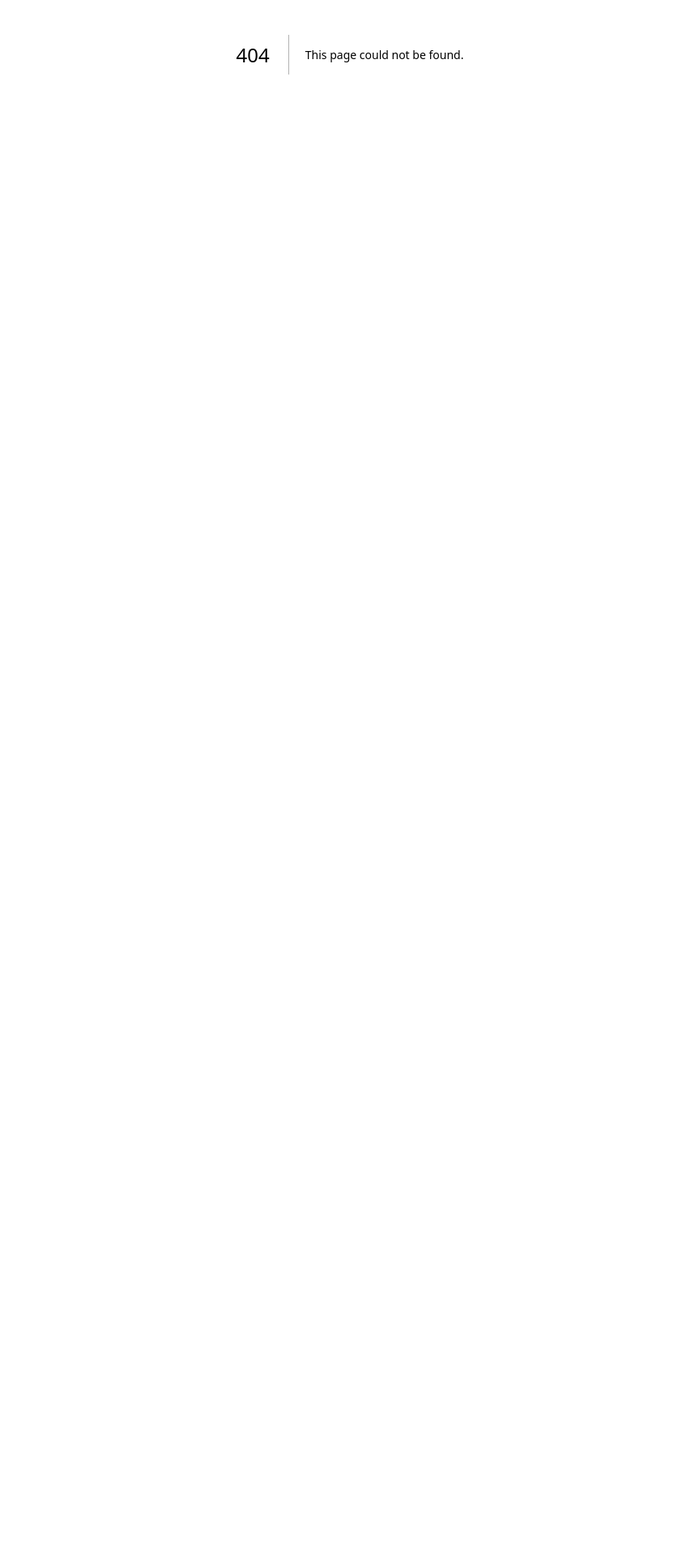
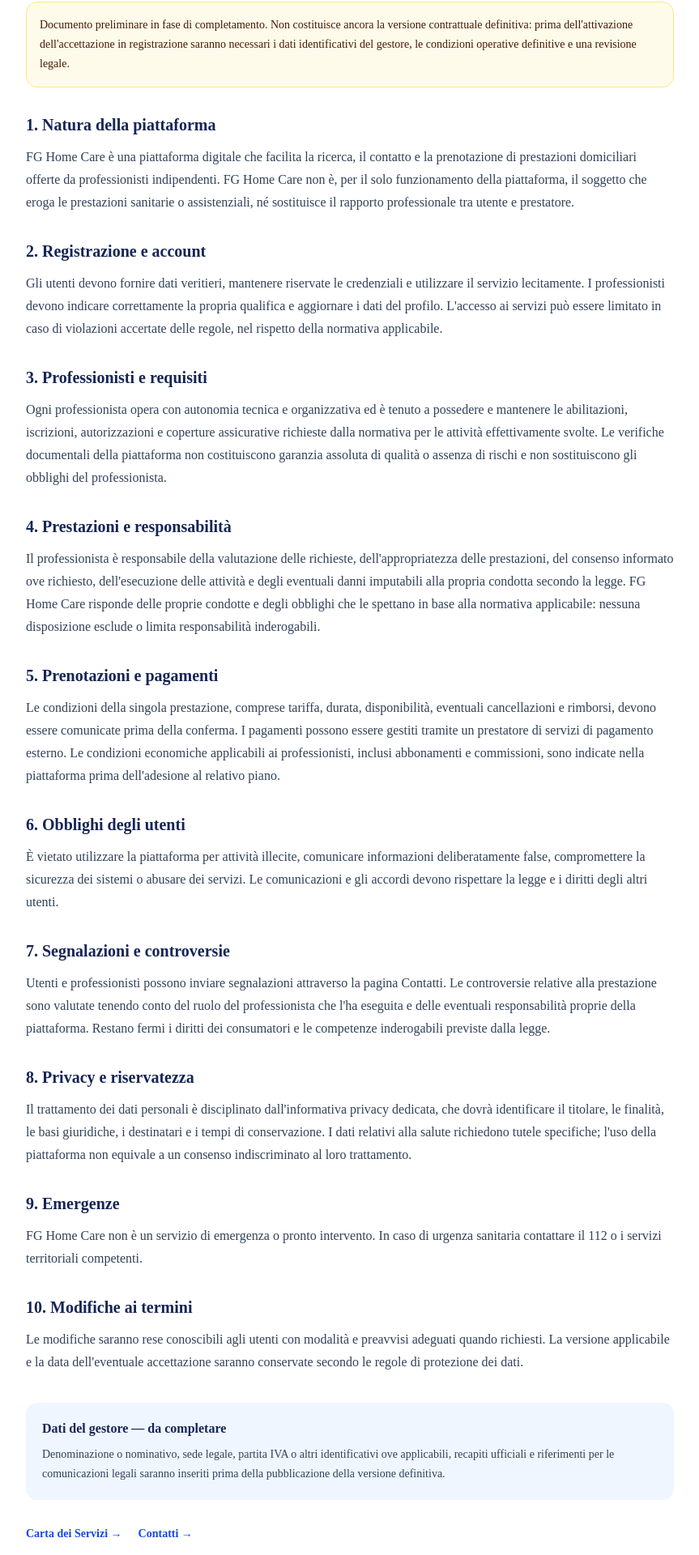
Before and after one commit to Francescogenovese9-oss/fg-home-care, a Next.js app: page /termini-e-condizioni in a window 1280 px wide. Before the commit this address had no page. Shown: the part 333-2253 px from the top of the page at 81% size, without its empty margins (208-1071 px from the left). Before the commit the page ends 800 px from the top, so only its background shows below. Built offline with nearby package versions, Linux system fonts and the light colour scheme.

Commit message:
Add preliminary FG Home Care terms and conditions page

```diff
--- /dev/null
+++ b/app/termini-e-condizioni/page.tsx
@@ -0,0 +1,50 @@
+import Link from "next/link";
+import Header from "@/components/layout/Header";
+import Footer from "@/components/layout/Footer";
+
+const sections = [
+  { title: "1. Natura della piattaforma", text: "FG Home Care è una piattaforma digitale che facilita la ricerca, il contatto e la prenotazione di prestazioni domiciliari offerte da professionisti indipendenti. FG Home Care non è, per il solo funzionamento della piattaforma, il soggetto che eroga le prestazioni sanitarie o assistenziali, né sostituisce il rapporto professionale tra utente e prestatore." },
+  { title: "2. Registrazione e account", text: "Gli utenti devono fornire dati veritieri, mantenere riservate le credenziali e utilizzare il servizio lecitamente. I professionisti devono indicare correttamente la propria qualifica e aggiornare i dati del profilo. L'accesso ai servizi può essere limitato in caso di violazioni accertate delle regole, nel rispetto della normativa applicabile." },
+  { title: "3. Professionisti e requisiti", text: "Ogni professionista opera con autonomia tecnica e organizzativa ed è tenuto a possedere e mantenere le abilitazioni, iscrizioni, autorizzazioni e coperture assicurative richieste dalla normativa per le attività effettivamente svolte. Le verifiche documentali della piattaforma non costituiscono garanzia assoluta di qualità o assenza di rischi e non sostituiscono gli obblighi del professionista." },
+  { title: "4. Prestazioni e responsabilità", text: "Il professionista è responsabile della valutazione delle richieste, dell'appropriatezza delle prestazioni, del consenso informato ove richiesto, dell'esecuzione delle attività e degli eventuali danni imputabili alla propria condotta secondo la legge. FG Home Care risponde delle proprie condotte e degli obblighi che le spettano in base alla normativa applicabile: nessuna disposizione esclude o limita responsabilità inderogabili." },
+  { title: "5. Prenotazioni e pagamenti", text: "Le condizioni della singola prestazione, comprese tariffa, durata, disponibilità, eventuali cancellazioni e rimborsi, devono essere comunicate prima della conferma. I pagamenti possono essere gestiti tramite un prestatore di servizi di pagamento esterno. Le condizioni economiche applicabili ai professionisti, inclusi abbonamenti e commissioni, sono indicate nella piattaforma prima dell'adesione al relativo piano." },
+  { title: "6. Obblighi degli utenti", text: "È vietato utilizzare la piattaforma per attività illecite, comunicare informazioni deliberatamente false, compromettere la sicurezza dei sistemi o abusare dei servizi. Le comunicazioni e gli accordi devono rispettare la legge e i diritti degli altri utenti." },
+  { title: "7. Segnalazioni e controversie", text: "Utenti e professionisti possono inviare segnalazioni attraverso la pagina Contatti. Le controversie relative alla prestazione sono valutate tenendo conto del ruolo del professionista che l'ha eseguita e delle eventuali responsabilità proprie della piattaforma. Restano fermi i diritti dei consumatori e le competenze inderogabili previste dalla legge." },
+  { title: "8. Privacy e riservatezza", text: "Il trattamento dei dati personali è disciplinato dall'informativa privacy dedicata, che dovrà identificare il titolare, le finalità, le basi giuridiche, i destinatari e i tempi di conservazione. I dati relativi alla salute richiedono tutele specifiche; l'uso della piattaforma non equivale a un consenso indiscriminato al loro trattamento." },
+  { title: "9. Emergenze", text: "FG Home Care non è un servizio di emergenza o pronto intervento. In caso di urgenza sanitaria contattare il 112 o i servizi territoriali competenti." },
+  { title: "10. Modifiche ai termini", text: "Le modifiche saranno rese conoscibili agli utenti con modalità e preavvisi adeguati quando richiesti. La versione applicabile e la data dell'eventuale accettazione saranno conservate secondo le regole di protezione dei dati." },
+];
+
+export default function TerminiCondizioniPage() {
+  return (
+    <>
+      <Header />
+      <main className="bg-slate-50 px-5 py-14">
+        <article className="mx-auto max-w-4xl rounded-3xl bg-white p-6 shadow-sm sm:p-12">
+          <p className="text-sm font-semibold uppercase tracking-widest text-blue-700">Trasparenza e regole del servizio</p>
+          <h1 className="mt-3 text-3xl font-bold text-blue-950 sm:text-4xl">Termini e Condizioni</h1>
+          <p className="mt-5 rounded-xl border border-amber-200 bg-amber-50 p-4 text-sm leading-6 text-amber-950">
+            Documento preliminare in fase di completamento. Non costituisce ancora la versione contrattuale definitiva: prima dell'attivazione dell'accettazione in registrazione saranno necessari i dati identificativi del gestore, le condizioni operative definitive e una revisione legale.
+          </p>
+          <div className="mt-8 space-y-8">
+            {sections.map((section) => (
+              <section key={section.title}>
+                <h2 className="text-xl font-bold text-blue-950">{section.title}</h2>
+                <p className="mt-3 leading-7 text-slate-700">{section.text}</p>
+              </section>
+            ))}
+          </div>
+          <section className="mt-9 rounded-xl bg-blue-50 p-5">
+            <h2 className="font-bold text-blue-950">Dati del gestore — da completare</h2>
+            <p className="mt-2 text-sm leading-6 text-slate-700">Denominazione o nominativo, sede legale, partita IVA o altri identificativi ove applicabili, recapiti ufficiali e riferimenti per le comunicazioni legali saranno inseriti prima della pubblicazione della versione definitiva.</p>
+          </section>
+          <div className="mt-8 flex flex-wrap gap-5 text-sm font-semibold text-blue-700">
+            <Link href="/carta-dei-servizi" className="hover:underline">Carta dei Servizi →</Link>
+            <Link href="/contatti" className="hover:underline">Contatti →</Link>
+          </div>
+        </article>
+      </main>
+      <Footer />
+    </>
+  );
+}
```
